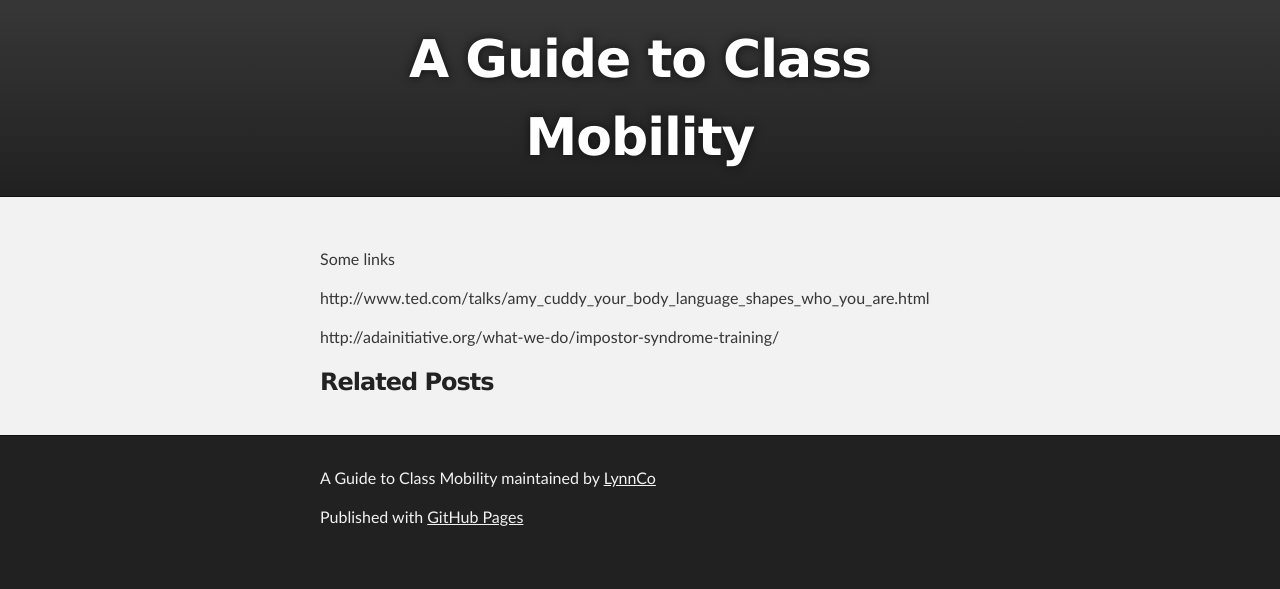
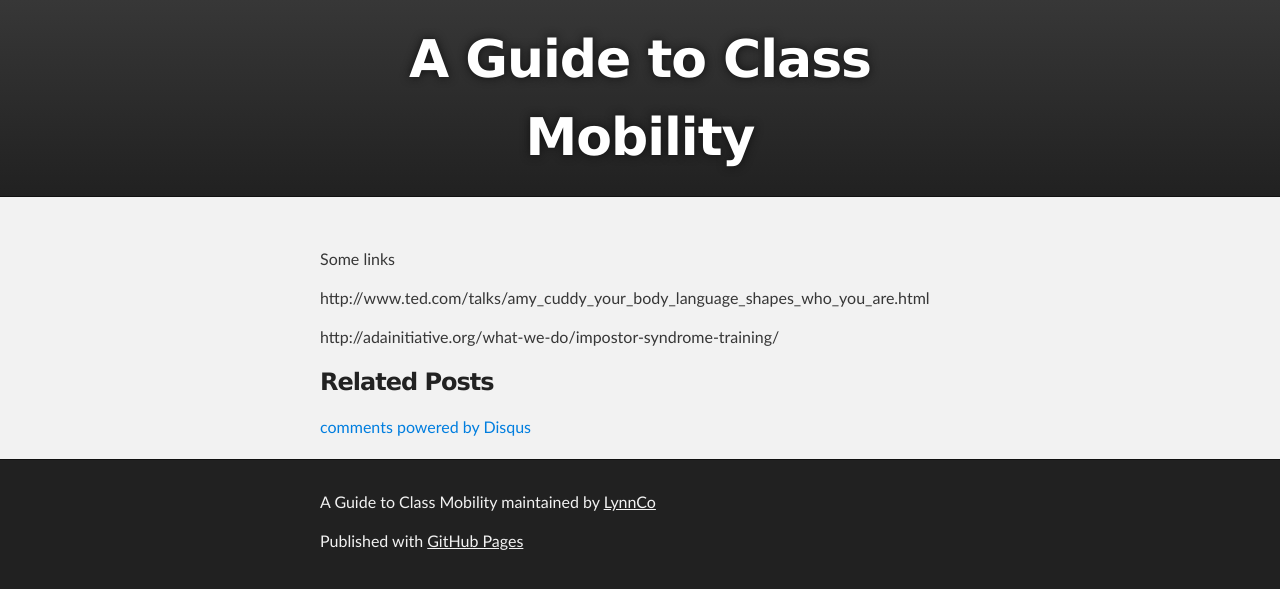
Before and after one commit to coilysiren/AGuideToClassMobility, a Jekyll site: the page built from _posts/2014-01-01-imposter-syndrome.md, in a window 1280 px wide. Shown: the top 589 px of the page. Built offline with Jekyll 4.4.1, drawn with Linux system fonts in a browser that asks for light colours; Markdown is read by kramdown in place of the engine named in the settings; comment, search, counter and statistics services are not loaded.

Commit message:
fix disqus?

```diff
--- a/_layouts/post.html
+++ b/_layouts/post.html
@@ -18,12 +18,15 @@
 {% endfor %}
 </ul>
 
-    <script type="text/javascript">
-    var disqus_shortname = 'lynnmagic';
+<div id="disqus_thread"></div>
+<script type="text/javascript">
+    var disqus_shortname = 'agfcm';
     (function () {
         var s = document.createElement('script'); s.async = true;
         s.type = 'text/javascript';
         s.src = '//' + disqus_shortname + '.disqus.com/count.js';
         (document.getElementsByTagName('HEAD')[0] || document.getElementsByTagName('BODY')[0]).appendChild(s);
     }());
-    </script>
+</script>
+<noscript>Please enable JavaScript to view the <a href="http://disqus.com/?ref_noscript">comments powered by Disqus.</a></noscript>
+<a href="http://disqus.com" class="dsq-brlink">comments powered by <span class="logo-disqus">Disqus</span></a>
```
